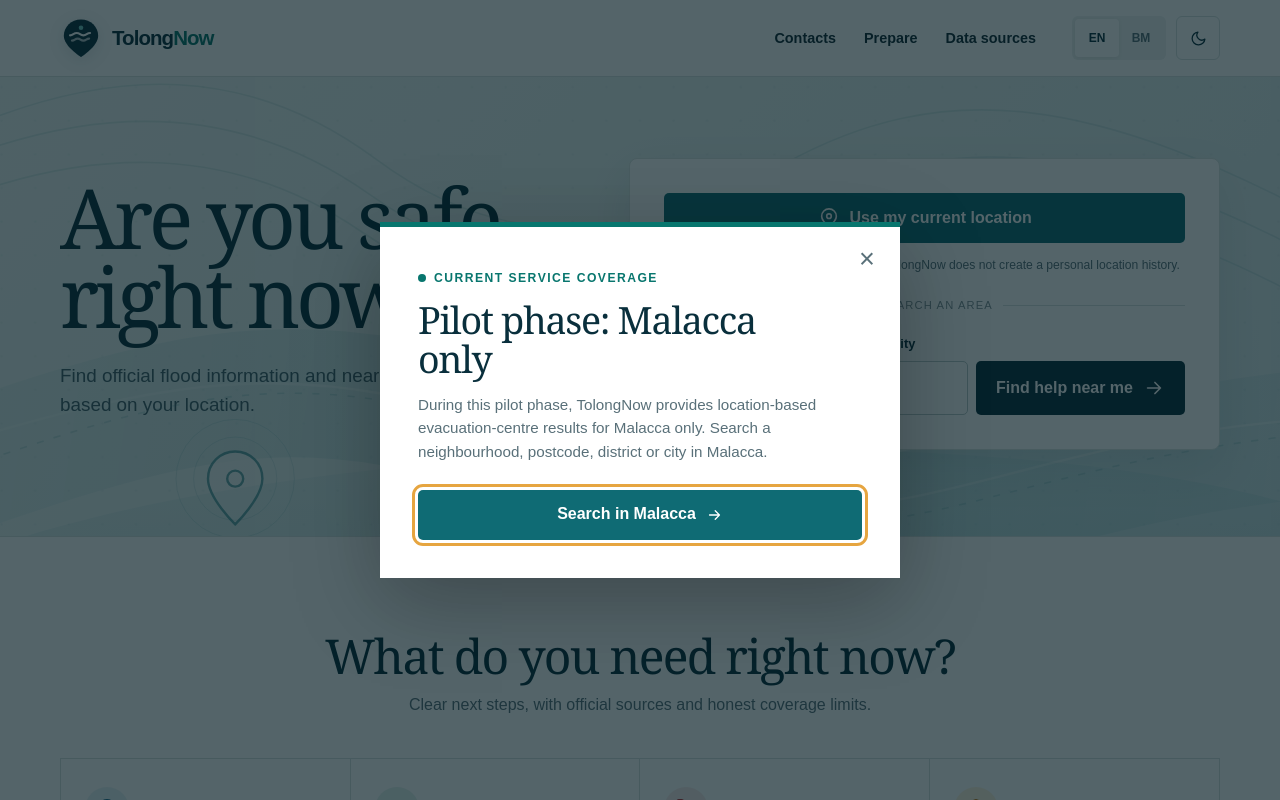
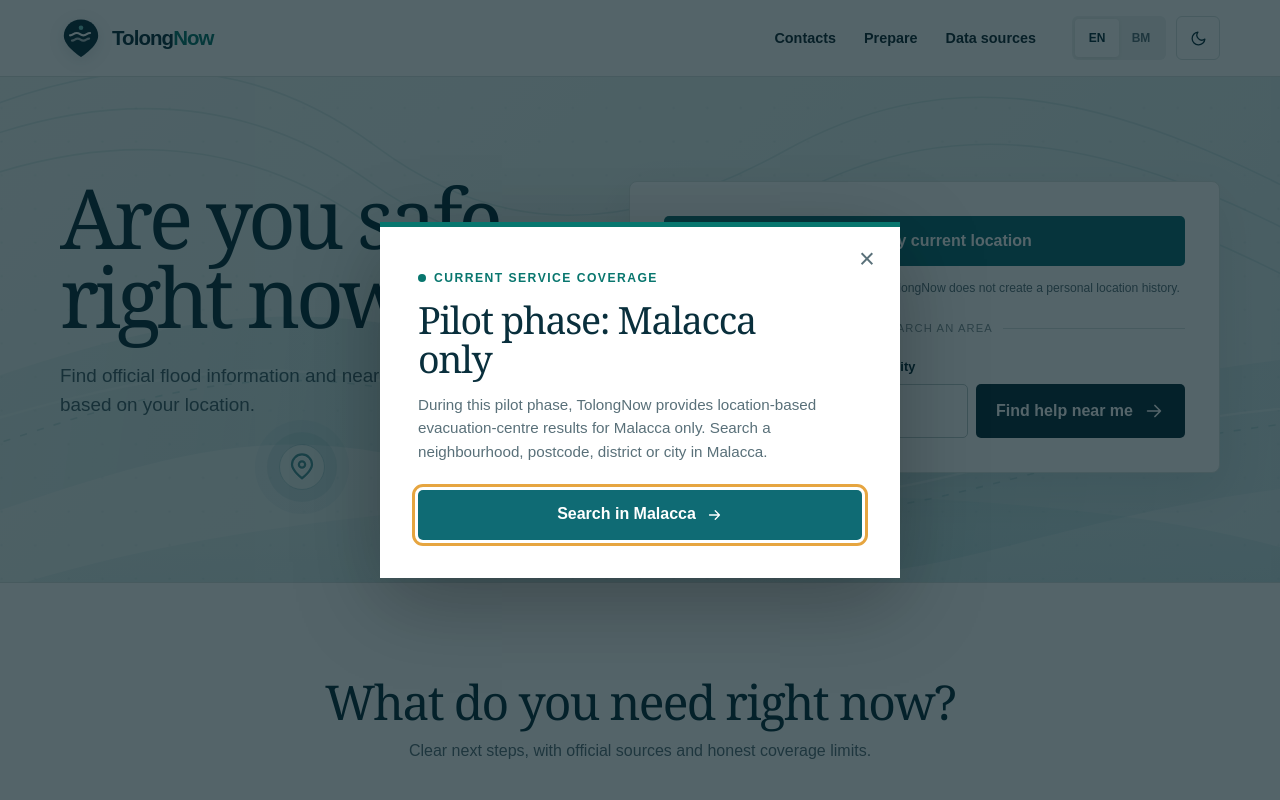
Before and after one commit to nazirulhafiy/TolongNow, a Next.js app: page / in a window 1280 px wide. Shown: the top 800 px of the page. Built offline with nearby package versions, Linux system fonts and the light colour scheme.

Commit message:
Fix responsive hero marker layout

```diff
--- a/src/app/globals.css
+++ b/src/app/globals.css
@@ -40,14 +40,15 @@
 .theme-toggle { width:44px; min-height:44px; padding:0; border:1px solid var(--line); background:white; color:var(--navy); border-radius:6px; cursor:pointer; display:grid; place-items:center; }
 .theme-toggle svg { width:17px; height:17px; }
 .hero { background:linear-gradient(135deg,#eef6f4 0%,#e3f0ee 54%,#d9eaec 100%); border-bottom:1px solid var(--line); padding:78px 0 82px; position:relative; overflow:hidden; }
-.hero::before { content:""; position:absolute; inset:0; background:url("/hero-location-water.svg") center/cover no-repeat; opacity:.82; pointer-events:none; }
+.hero::before { content:""; position:absolute; inset:0; background:url("/hero-location-water.svg") center bottom/cover no-repeat; opacity:.82; pointer-events:none; }
 .hero::after { content:""; position:absolute; inset:auto -10% -145px; height:230px; background:linear-gradient(180deg,#52aeb511,#288c9626); border-radius:50% 50% 0 0/70% 70% 0 0; transform:rotate(-2deg); pointer-events:none; }
 .hero-grid { display:grid; grid-template-columns:.9fr 1.1fr; gap:86px; align-items:center; position:relative; z-index:1; }
 .eyebrow { color:var(--teal); font-size:.76rem; font-weight:800; letter-spacing:.12em; text-transform:uppercase; display:inline-flex; align-items:center; gap:8px; }
 .pulse-dot,.status-dot { width:8px; height:8px; border-radius:50%; display:inline-block; background:var(--teal); }
 .pilot-modal-backdrop{position:fixed;inset:0;z-index:1000;background:rgba(4,27,34,.68);display:grid;place-items:center;padding:20px;animation:pilot-fade-in .18s ease-out}.pilot-modal{position:relative;width:min(520px,100%);background:var(--white);border-top:5px solid var(--teal);box-shadow:0 24px 80px rgba(0,0,0,.28);padding:38px}.pilot-modal-close{position:absolute;right:14px;top:12px;width:38px;height:38px;border:0;border-radius:50%;background:transparent;color:var(--muted);font-size:1.7rem;line-height:1;cursor:pointer}.pilot-modal-close:hover{background:var(--paper);color:var(--navy)}.pilot-modal .eyebrow{margin-bottom:12px}.pilot-modal h2{font-family:Georgia,"Times New Roman",serif;color:var(--navy);font-size:2.35rem;line-height:1.05;letter-spacing:-.035em;margin:0 36px 14px 0}.pilot-modal p{color:var(--muted);font-size:.95rem;margin:0 0 26px}.pilot-modal .button svg{width:17px}@keyframes pilot-fade-in{from{opacity:0}to{opacity:1}}
 .hero h1 { font-family:Georgia,"Times New Roman",serif; color:var(--navy); font-size:clamp(3.3rem,6.5vw,5.7rem); line-height:.95; letter-spacing:-.055em; max-width:660px; margin:22px 0 26px; }
-.hero-lead { font-size:1.18rem; color:#405d66; max-width:540px; margin:0 0 34px; }
+.hero-lead { font-size:1.18rem; color:#405d66; max-width:540px; margin:0 0 14px; }
+.hero-location-motif{position:relative;width:66px;height:66px;margin-inline:auto;display:grid;place-items:center;color:#4b9197;isolation:isolate}.hero-location-motif::before{content:"";position:absolute;inset:10px;border:1px solid #5d9fa666;border-radius:50%;box-shadow:0 0 0 12px #72aeb32b,0 0 0 24px #72aeb319}.hero-location-motif svg{position:relative;z-index:1;width:30px;height:30px;filter:drop-shadow(0 1px 0 #fff8)}
 .location-tool { background:white; border:1px solid #d8e2df; box-shadow:var(--shadow); padding:34px; border-radius:8px; scroll-margin-top:24px; }
 .button { min-height:50px; border:0; border-radius:5px; padding:0 20px; display:inline-flex; justify-content:center; align-items:center; gap:10px; font-weight:800; cursor:pointer; transition:transform .15s,background .15s; }
 .button:hover { transform:translateY(-1px); }
@@ -100,7 +101,8 @@
 .pasar-card { background:var(--navy); color:white; padding:38px 42px; display:grid; grid-template-columns:1.2fr .8fr; gap:40px; align-items:center; border-radius:6px; }.eyebrow-light{color:#9bd6d0}.pasar-card h2 { font-family:Georgia,serif;font-size:1.8rem;line-height:1.1;margin:8px 0}.pasar-card p{color:#c4d5d8;margin:0;max-width:650px}.pasar-actions{display:flex;gap:10px;justify-content:flex-end}.pasar-actions .button{font-size:.78rem}.pasar-actions svg{width:16px}
 .site-footer { background:#062833; color:#bfd0d4; padding:58px 0 24px; }.brand-inverse{color:white}.site-footer p{font-size:.83rem;max-width:390px}.footer-about p{line-height:1.7;margin-top:18px}.footer-grid{display:grid;grid-template-columns:1.3fr .7fr 1fr;gap:60px}.site-footer h2{font-size:.72rem;letter-spacing:.1em;text-transform:uppercase;color:#fff;margin:0 0 14px}.site-footer .footer-grid>div:nth-child(2) a{display:block;font-size:.82rem;margin:9px 0}.site-footer a:hover{text-decoration:underline}.footer-bottom{border-top:1px solid #31505a;margin-top:40px;padding-top:20px;display:flex;justify-content:space-between;font-size:.7rem}
 @media(max-width:900px){.desktop-nav{display:none}.preference-controls{margin-left:auto}.hero-grid{grid-template-columns:1fr;gap:44px}.hero-copy{text-align:center}.hero h1,.hero-lead{margin-inline:auto}.quick-grid{grid-template-columns:1fr 1fr}.quick-card:nth-child(2){border-right:0}.quick-card:nth-child(-n+2){border-bottom:1px solid var(--line)}.pilot-grid{grid-template-columns:1fr 1fr}.pilot-card.featured{grid-column:1/-1}.pasar-card{grid-template-columns:1fr}.pasar-actions{justify-content:flex-start}.trust-grid{gap:30px}.footer-grid{grid-template-columns:1fr 1fr}.footer-grid>div:first-child{grid-column:1/-1}}
-@media(max-width:640px){.container{width:min(100% - 28px,1160px)}.site-header{position:static}.header-inner{min-height:68px;gap:8px}.brand-symbol{width:36px;height:36px}.brand-wordmark{font-size:1.08rem}.theme-toggle{width:44px;padding:0;justify-content:center}.theme-toggle span{display:none}.segmented button{min-width:38px}.hero{padding:52px 0}.hero h1{font-size:3.55rem}.hero-grid{gap:36px}.location-tool{padding:22px 18px}.search-row{grid-template-columns:1fr}.search-row .button{width:100%}.pilot-modal{padding:32px 22px 24px}.pilot-modal h2{font-size:2rem}.quick-section,.try-section,.trust-section{padding:62px 0}.quick-grid{grid-template-columns:1fr}.quick-card{border-right:0;border-bottom:1px solid var(--line)!important;min-height:150px}.quick-card:last-child{border-bottom:0!important}.section-heading.split{display:block}.section-heading.split p{margin-top:15px}.pilot-grid{grid-template-columns:1fr}.pilot-card.featured{grid-column:auto}.trust-grid{grid-template-columns:1fr;gap:15px}.pasar-card{padding:28px 22px}.pasar-actions{display:grid}.footer-grid{grid-template-columns:1fr}.footer-grid>div:first-child{grid-column:auto}.footer-bottom{display:block}.footer-bottom span{display:block;margin:7px 0}}
+@media(min-width:901px) and (max-height:700px){.hero{padding:38px 0 42px}.hero h1{font-size:clamp(3.7rem,5.4vw,4.9rem);margin-block:10px 16px}.hero-lead{margin-bottom:8px}.hero-location-motif{width:56px;height:56px}.hero-location-motif::before{inset:9px;box-shadow:0 0 0 10px #72aeb32b,0 0 0 20px #72aeb319}.hero-location-motif svg{width:26px;height:26px}}
+@media(max-width:640px){.container{width:min(100% - 28px,1160px)}.site-header{position:static}.header-inner{min-height:68px;gap:8px}.brand-symbol{width:36px;height:36px}.brand-wordmark{font-size:1.08rem}.theme-toggle{width:44px;padding:0;justify-content:center}.theme-toggle span{display:none}.segmented button{min-width:38px}.hero{padding:52px 0}.hero h1{font-size:3.55rem}.hero-grid{gap:36px}.hero-location-motif{margin-inline:auto}.location-tool{padding:22px 18px}.search-row{grid-template-columns:1fr}.search-row .button{width:100%}.pilot-modal{padding:32px 22px 24px}.pilot-modal h2{font-size:2rem}.quick-section,.try-section,.trust-section{padding:62px 0}.quick-grid{grid-template-columns:1fr}.quick-card{border-right:0;border-bottom:1px solid var(--line)!important;min-height:150px}.quick-card:last-child{border-bottom:0!important}.section-heading.split{display:block}.section-heading.split p{margin-top:15px}.pilot-grid{grid-template-columns:1fr}.pilot-card.featured{grid-column:auto}.trust-grid{grid-template-columns:1fr;gap:15px}.pasar-card{padding:28px 22px}.pasar-actions{display:grid}.footer-grid{grid-template-columns:1fr}.footer-grid>div:first-child{grid-column:auto}.footer-bottom{display:block}.footer-bottom span{display:block;margin:7px 0}}
 @media(prefers-reduced-motion:reduce){html{scroll-behavior:auto}*{transition:none!important}}
 
 .demo-banner{background:var(--pale-amber);border-bottom:2px solid var(--amber);min-height:56px;padding:10px 20px;display:flex;align-items:center;justify-content:center;gap:12px;color:#6f430d}.demo-banner svg{color:var(--amber)}.demo-banner span{font-size:.78rem}
--- a/src/app/page.tsx
+++ b/src/app/page.tsx
@@ -52,7 +52,7 @@
 
   return <main id="main">
     {showPilotNotice && <div className="pilot-modal-backdrop" onMouseDown={(event) => { if (event.target === event.currentTarget) dismissPilotNotice(); }}><section className="pilot-modal" role="dialog" aria-modal="true" aria-labelledby="pilot-modal-title" aria-describedby="pilot-modal-description"><button className="pilot-modal-close" onClick={dismissPilotNotice} aria-label={t.pilotDialogClose}>×</button><span className="eyebrow"><span className="pulse-dot"/>{t.pilotDialogIntro}</span><h2 id="pilot-modal-title">{t.pilotLabel}</h2><p id="pilot-modal-description">{t.pilotDialogBody}</p><button ref={continueButtonRef} className="button button-primary button-wide" onClick={startPilotSearch}>{t.pilotDialogContinue}<ArrowIcon/></button></section></div>}
-    <section className="hero"><div className="container hero-grid"><div className="hero-copy"><h1>{t.safeHeading}</h1><p className="hero-lead">{t.intro}</p></div><LocationSearch/></div></section>
+    <section className="hero"><div className="container hero-grid"><div className="hero-copy"><h1>{t.safeHeading}</h1><p className="hero-lead">{t.intro}</p><span className="hero-location-motif" aria-hidden="true"><PinIcon/></span></div><LocationSearch/></div></section>
 
     <section className="quick-section"><div className="container"><div className="section-heading"><h2>{t.needNow}</h2><p>{t.nextSteps}</p></div><div className="quick-grid">
       <Link href="#location-search" className="quick-card" onClick={handleLocationQuickAction}><span className="quick-icon blue"><PinIcon/></span><div><h3>{t.checkArea}</h3><p>{t.areaCardDescription}</p></div><ArrowIcon/></Link>
```
Also changed, not shown: public/hero-location-water.svg.
